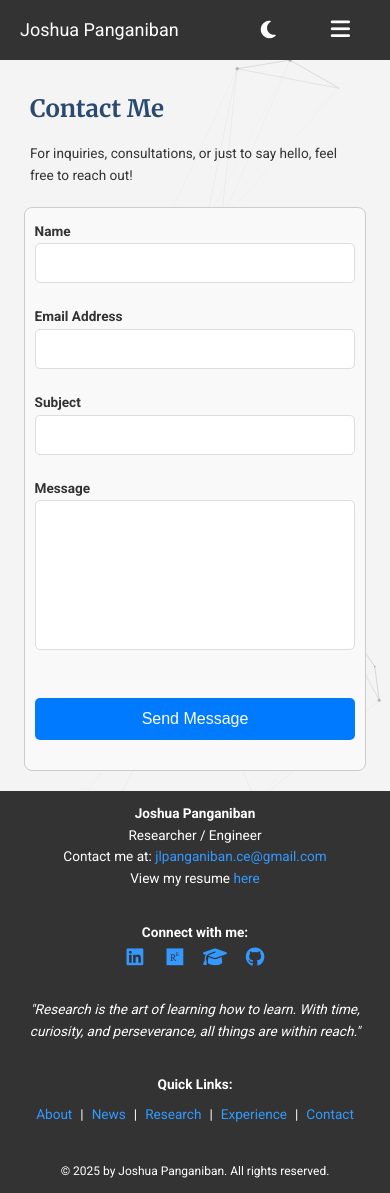
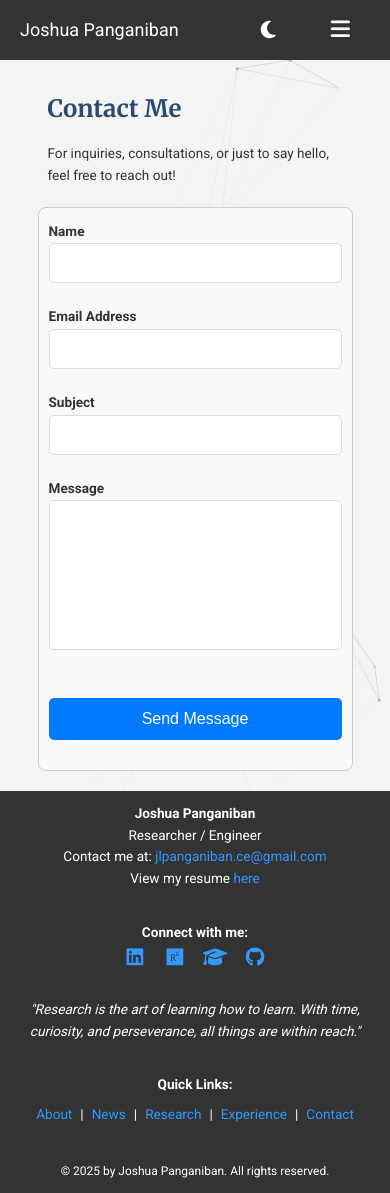
Before and after one commit to joshua-panganiban/joshua-panganiban.github.io, a PHP site: page /html/contact.html in a window 390 px wide. Run offline with PHP 8.4, Linux system fonts and the light colour scheme; some libraries are stand-ins or nearby versions.

Commit message:
Update contact.css

```diff
--- a/css/contact.css
+++ b/css/contact.css
@@ -117,6 +117,7 @@ body.dark-mode .form-group label {
 
     .contact-left,
     .contact-right {
+        width: 90%;
         padding: 10px;
     }
 
```
